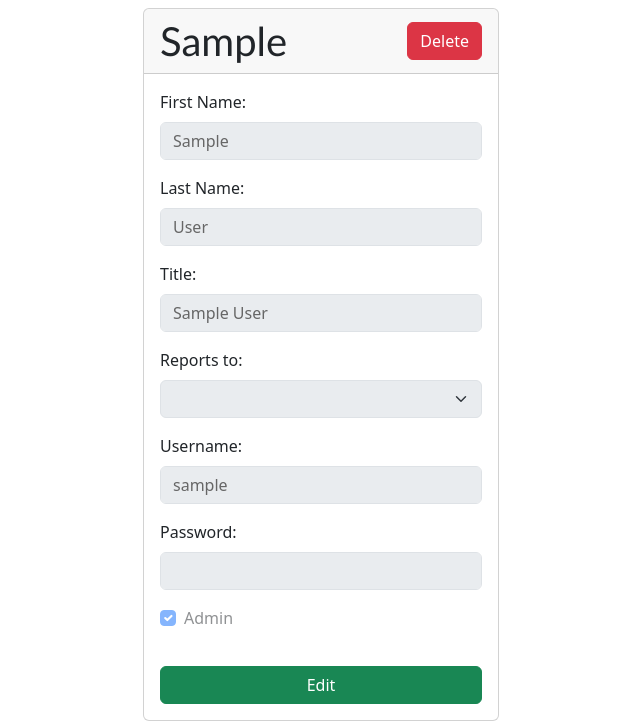
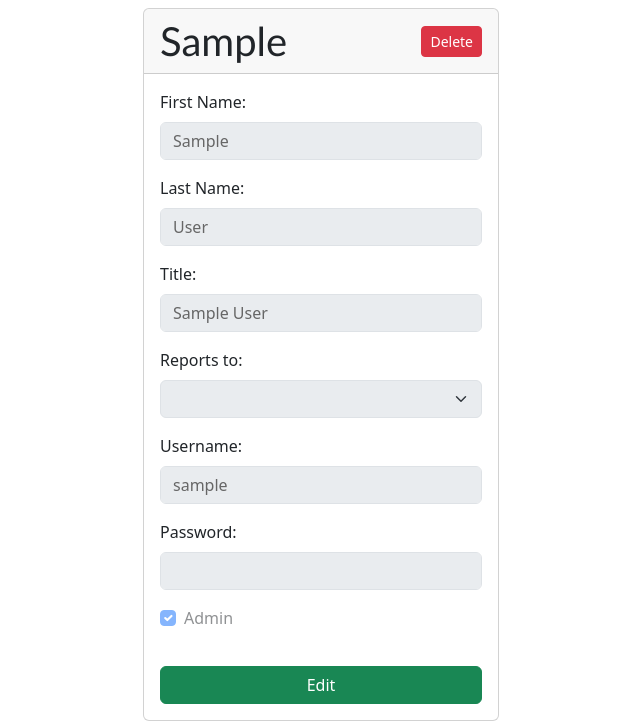
Before and after one commit to Teknicallity/Comp405-Inventory, a Flask app: page /employees/1 in a window 1280 px wide. Shown: the part 72-800 px from the top of the page, without its empty margins (319-959 px from the left). Run offline with Flask 3, Linux system fonts and the light colour scheme; the visitor is signed in with stand-in values (Sample User, id 1); tables that the repository leaves empty hold one stand-in row (values such as "Sample post"); lists and menus that the app fills with data are empty; some libraries are stand-ins or nearby versions.

Commit message:
Fix delete buttons

```diff
--- a/app/templates/checkout.html
+++ b/app/templates/checkout.html
@@ -12,12 +12,12 @@
                     <div class="card-header d-flex justify-content-between align-items-center">
                         <h1 id="objectName">{% if checkout %}Checkout {{ checkout.checkout_id }}{% else %}Create Checkout{% endif %}</h1>
                         {% if checkout %}
-                            <div>
-                                <button type="button" id="deleteButton" class="btn btn-danger"
+                            <div class="delete-button-container d-flex">
+                                <button type="button" id="deleteButton" class="btn btn-danger btn-sm"
                                         onclick="deleteObject('{{ url_for('api.delete_checkout', checkout_id=checkout.checkout_id) }}')">
                                     Delete
                                 </button>
-                                <button type="button" id="cancelDeleteButton" class="btn btn-secondary"
+                                <button type="button" id="cancelDeleteButton" class="btn btn-secondary btn-sm ms-1"
                                         style="display: none;"
                                         onclick="cancelDelete()">
                                     Cancel
--- a/app/templates/documentation.html
+++ b/app/templates/documentation.html
@@ -15,11 +15,11 @@
                         <h2 id="objectName">{% if document %}{{ document.description }}{% else %}Create Document{% endif %}</h2>
                         {% if document and current_user and current_user.is_admin %}
                             <div class="delete-button-container d-flex">
-                                <button type="button" id="deleteButton" class="btn btn-danger btn-sm me-1"
+                                <button type="button" id="deleteButton" class="btn btn-danger btn-sm"
                                         onclick="deleteObject('{{ url_for('api.delete_documentation', documentation_id=document.documentation_id) }}')">
                                     Delete
                                 </button>
-                                <button type="button" id="cancelDeleteButton" class="btn btn-secondary btn-sm"
+                                <button type="button" id="cancelDeleteButton" class="btn btn-secondary btn-sm ms-1"
                                         style="display: none;"
                                         onclick="cancelDelete()">
                                     Cancel
--- a/app/templates/employee.html
+++ b/app/templates/employee.html
@@ -12,12 +12,12 @@
                     <div class="card-header d-flex justify-content-between align-items-center">
                         <h1 id="objectName">{% if employee %}{{ employee.first_name }}{% else %}Create Employee{% endif %}</h1>
                         {% if employee and current_user and current_user.is_admin %}
-                            <div>
-                                <button type="button" id="deleteButton" class="btn btn-danger"
+                            <div class="delete-button-container d-flex">
+                                <button type="button" id="deleteButton" class="btn btn-danger btn-sm"
                                         onclick="deleteObject('{{ url_for('api.delete_employee', employee_id=employee.employee_id) }}')">
                                     Delete
                                 </button>
-                                <button type="button" id="cancelDeleteButton" class="btn btn-secondary"
+                                <button type="button" id="cancelDeleteButton" class="btn btn-secondary btn-sm ms-1"
                                         style="display: none;"
                                         onclick="cancelDelete()">
                                     Cancel
--- a/app/templates/item.html
+++ b/app/templates/item.html
@@ -14,12 +14,12 @@
                     <div class="card-header d-flex justify-content-between align-items-center">
                         <h1 id="objectName" class="mb-0">{% if item %}{{ item.name }}{% else %}Create Item{% endif %}</h1>
                         {% if item and current_user and current_user.is_admin %}
-                            <div>
-                                <button type="button" id="deleteButton" class="btn btn-danger btn-sm mr-2"
+                            <div class="delete-button-container d-flex">
+                                <button type="button" id="deleteButton" class="btn btn-danger btn-sm"
                                         onclick="deleteObject('{{ url_for('api.delete_item', item_id=item.item_id) }}')">
                                     Delete
                                 </button>
-                                <button type="button" id="cancelDeleteButton" class="btn btn-secondary btn-sm"
+                                <button type="button" id="cancelDeleteButton" class="btn btn-secondary btn-sm ms-1"
                                         style="display: none;"
                                         onclick="cancelDelete()">
                                     Cancel
```
